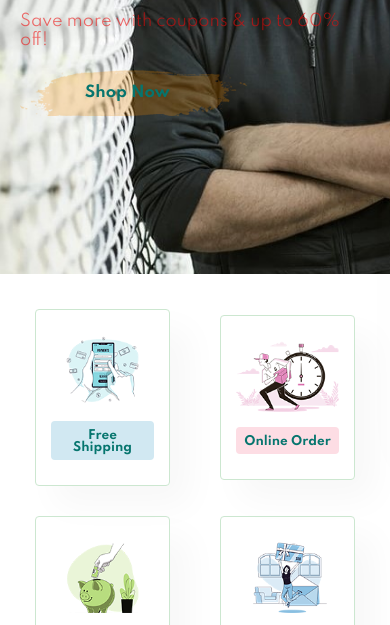
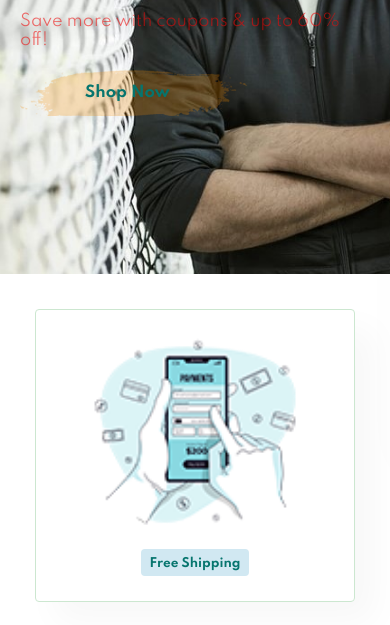
Before and after one commit to SUMAN918/Ecommerce-Website, a plain HTML site: page index.html in a window 390 px wide. Shown: the part 402-1027 px from the top of the page. Drawn offline with nearby package versions, Linux system fonts and the light colour scheme.

Commit message:
Update style.css

```diff
--- a/style.css
+++ b/style.css
@@ -1216,7 +1216,7 @@ footer .copyright {
     justify-content: space-between;
   }
   .feature .fe-box {
-    width: 135px;
+    width: 100%;
     margin: 0 0 15x 0;
   }
   .product1 .pro {
```
